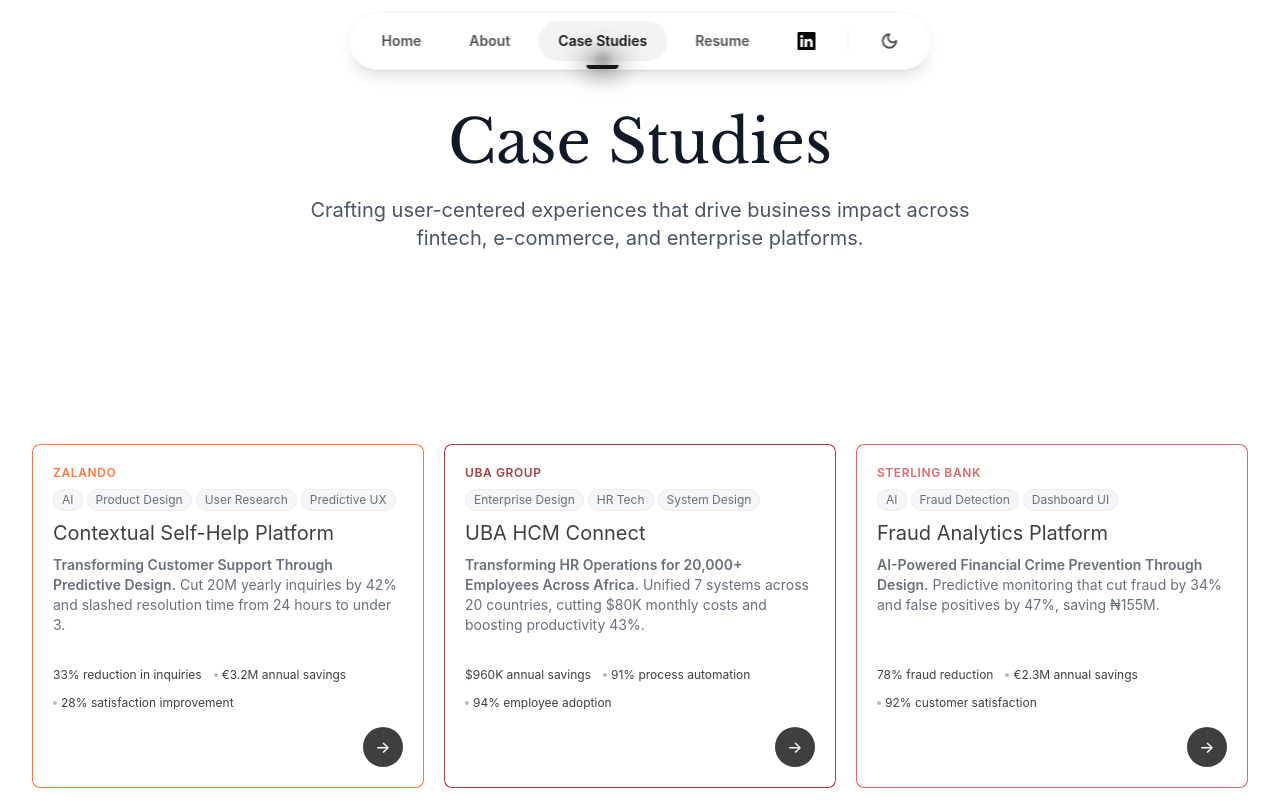
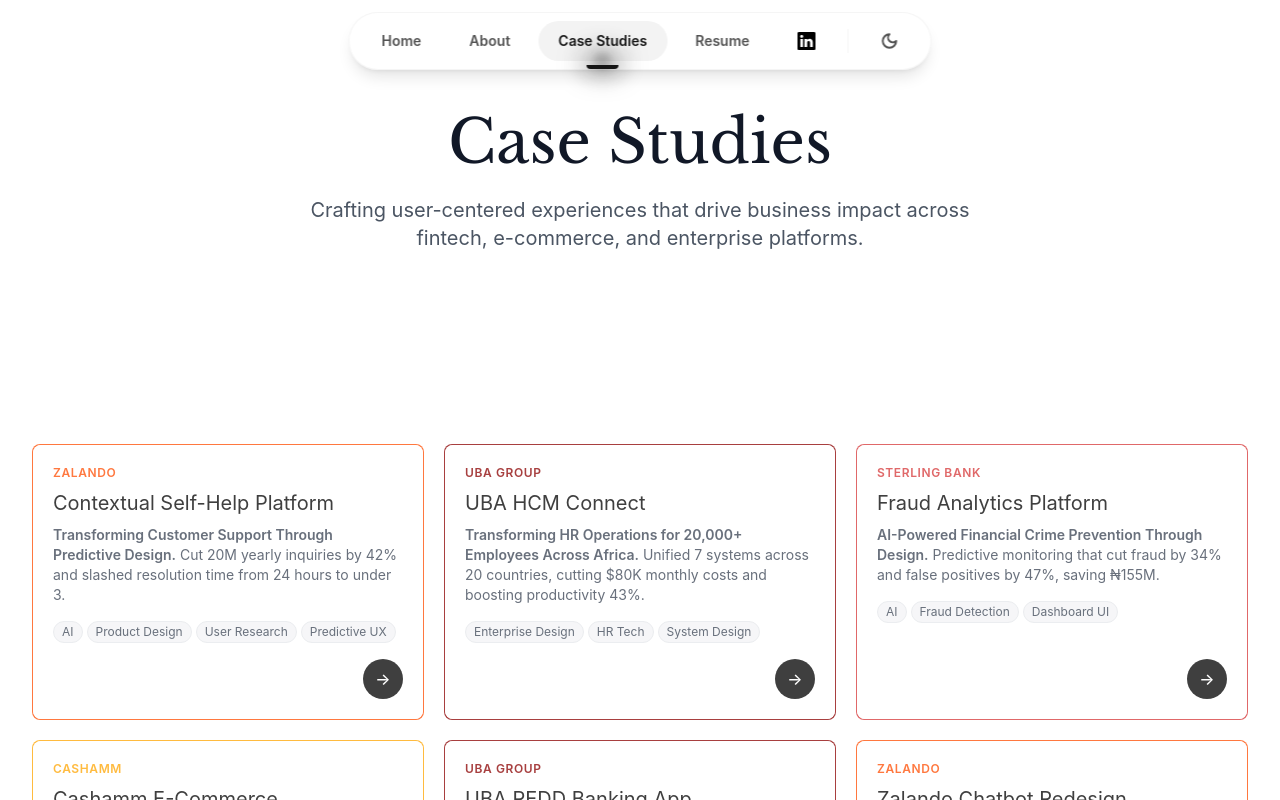
Before and after one commit to nuckecy/portfolio, a Next.js app: page /case-studies in a window 1280 px wide. Shown: the top 800 px of the page. Built offline with nearby package versions, Linux system fonts and the light colour scheme; a web font is replaced by a local one.

Commit message:
Remove metrics and move skills below subtitle and caption

```diff
--- a/app/case-studies/page.tsx
+++ b/app/case-studies/page.tsx
@@ -65,20 +65,11 @@
                 <div className="bg-white dark:bg-gray-800 rounded-[8px] h-full">
                   <div className={`${styles.studies.card.className} rounded-[8px] border-0`}>
                     <div className={styles.studies.cardHeader.className}>
-                  {/* Company & Skills Top Row */}
+                  {/* Company */}
                   <div className={styles.studies.topRow.className}>
                     <span className={`${styles.studies.company.className} ${getBrandTextClass(study.brandColor || study.company)}`}>
                       {study.company}
                     </span>
-
-                    {/* Skills Pills (Top Right) */}
-                    <div className={styles.studies.skills.className} role="region" aria-label="Case study skills">
-                      {study.skills.map((skill: string, skillIndex: number) => (
-                        <span key={skillIndex} className={styles.studies.skill.className} tabIndex={-1}>
-                          {skill}
-                        </span>
-                      ))}
-                    </div>
                   </div>
 
                   {/* Title */}
@@ -94,18 +85,15 @@
                     {' '}
                     {study.description}
                   </p>
-                </div>
 
-                {/* Metrics */}
-                <div className={styles.studies.metrics.className}>
-                  {study.metrics.map((metric: string, metricIndex: number) => (
-                    <div key={metricIndex} className={styles.studies.metric.className}>
-                      {metricIndex > 0 && (
-                        <span className={styles.studies.metricBullet.className} />
-                      )}
-                      <span>{metric}</span>
-                    </div>
-                  ))}
+                  {/* Skills Pills (Below Description) */}
+                  <div className={styles.studies.skills.className} role="region" aria-label="Case study skills">
+                    {study.skills.map((skill: string, skillIndex: number) => (
+                      <span key={skillIndex} className={styles.studies.skill.className} tabIndex={-1}>
+                        {skill}
+                      </span>
+                    ))}
+                  </div>
                 </div>
 
                     {/* View Case Study Button */}
--- a/config/styles/case-studies-page.ts
+++ b/config/styles/case-studies-page.ts
@@ -37,10 +37,10 @@
       className: "flex flex-wrap items-start justify-between mb-2 gap-2"
     },
     company: {
-      className: "text-xs font-semibold uppercase tracking-wider w-full md:w-auto"
+      className: "text-xs font-semibold uppercase tracking-wider"
     },
     skills: {
-      className: "flex flex-wrap gap-1 justify-start md:justify-end w-full md:w-auto"
+      className: "flex flex-wrap gap-1 justify-start mt-4"
     },
     skill: {
       className: "px-2 py-0.5 text-xs bg-gray-100 dark:bg-gray-700 text-gray-700 dark:text-gray-300 rounded-full border border-gray-200 dark:border-gray-600 focus-visible:outline-2 focus-visible:outline-offset-2 focus-visible:outline-ring transition-colors"
```
Also changed, not shown: 1 other file (tests, documents, lock files or other folders).
